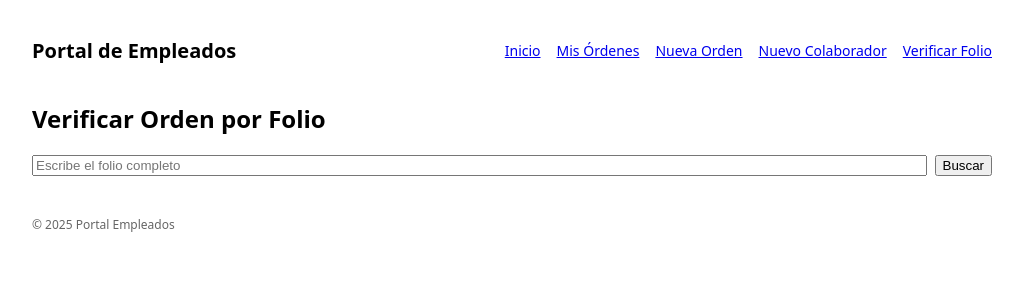
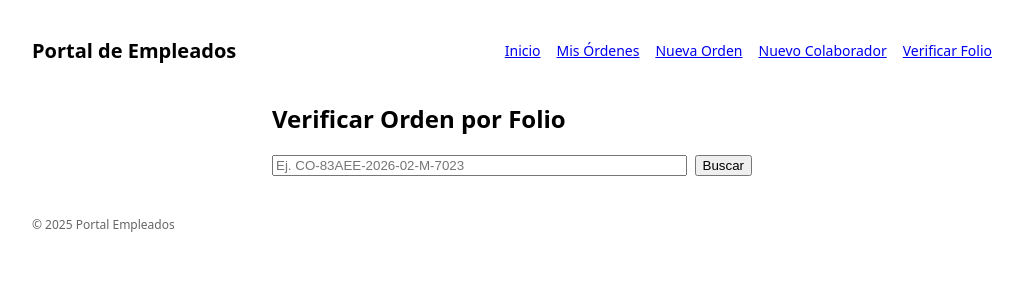
Before and after one commit to DPR2204/portal-empleados, a Next.js app: page /verify in a window 1280 px wide. Shown: the top 300 px of the page, without its empty margins (128-1151 px from the left). Built offline with nearby package versions, Linux system fonts and the light colour scheme.

Commit message:
Update page.js

```diff
--- a/app/verify/page.js
+++ b/app/verify/page.js
@@ -1,5 +1,4 @@
 'use client'
-
 import { useState } from 'react'
 import { useRouter } from 'next/navigation'
 
@@ -11,26 +10,30 @@ export default function VerifyIndexPage() {
   const handleSubmit = async (e) => {
     e.preventDefault()
     setError('')
-    // Llamamos a nuestro nuevo endpoint para buscar el token por folio
-    const res = await fetch(`/api/ordenes/folio/${encodeURIComponent(folio)}`)
+    const normalized = folio.trim().toUpperCase()
+    if (!normalized) {
+      setError('Ingresa un folio válido')
+      return
+    }
+
+    const res = await fetch(`/api/ordenes/folio/${encodeURIComponent(normalized)}`)
     if (!res.ok) {
       setError('Folio no encontrado')
       return
     }
     const { verify_token } = await res.json()
-    // Redirigimos a la página de verificación por token
     router.push(`/verify/${verify_token}`)
   }
 
   return (
-    <main>
+    <main style={{ maxWidth: 480, margin: '0 auto' }}>
       <h2>Verificar Orden por Folio</h2>
-      <form onSubmit={handleSubmit} style={{ display: 'flex', gap: 8 }}>
+      <form onSubmit={handleSubmit} style={{ display: 'flex', gap: 8, marginBottom: 16 }}>
         <input
           type="text"
-          placeholder="Escribe el folio completo"
+          placeholder="Ej. CO-83AEE-2026-02-M-7023"
           value={folio}
-          onChange={(e) => setFolio(e.target.value)}
+          onChange={e => setFolio(e.target.value)}
           style={{ flex: 1 }}
         />
         <button type="submit">Buscar</button>
```
